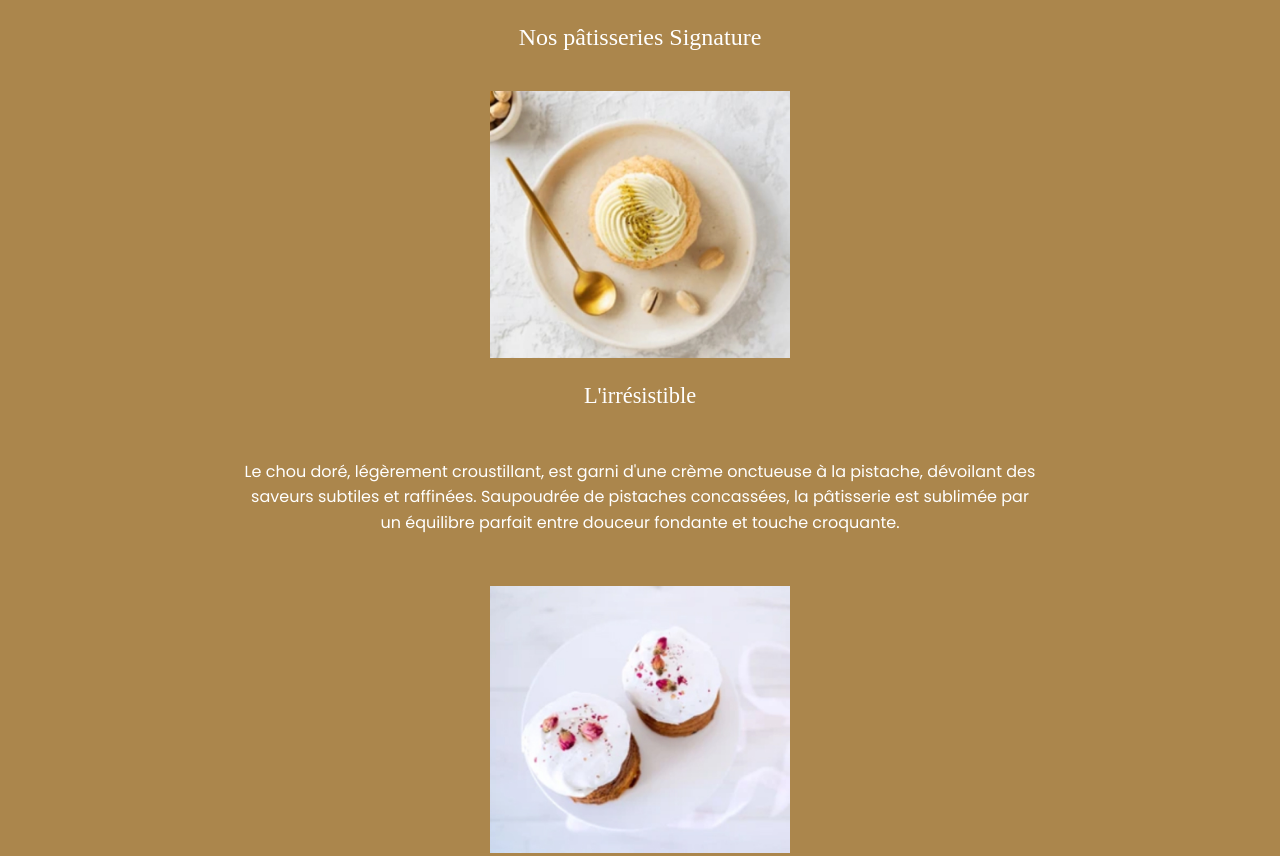
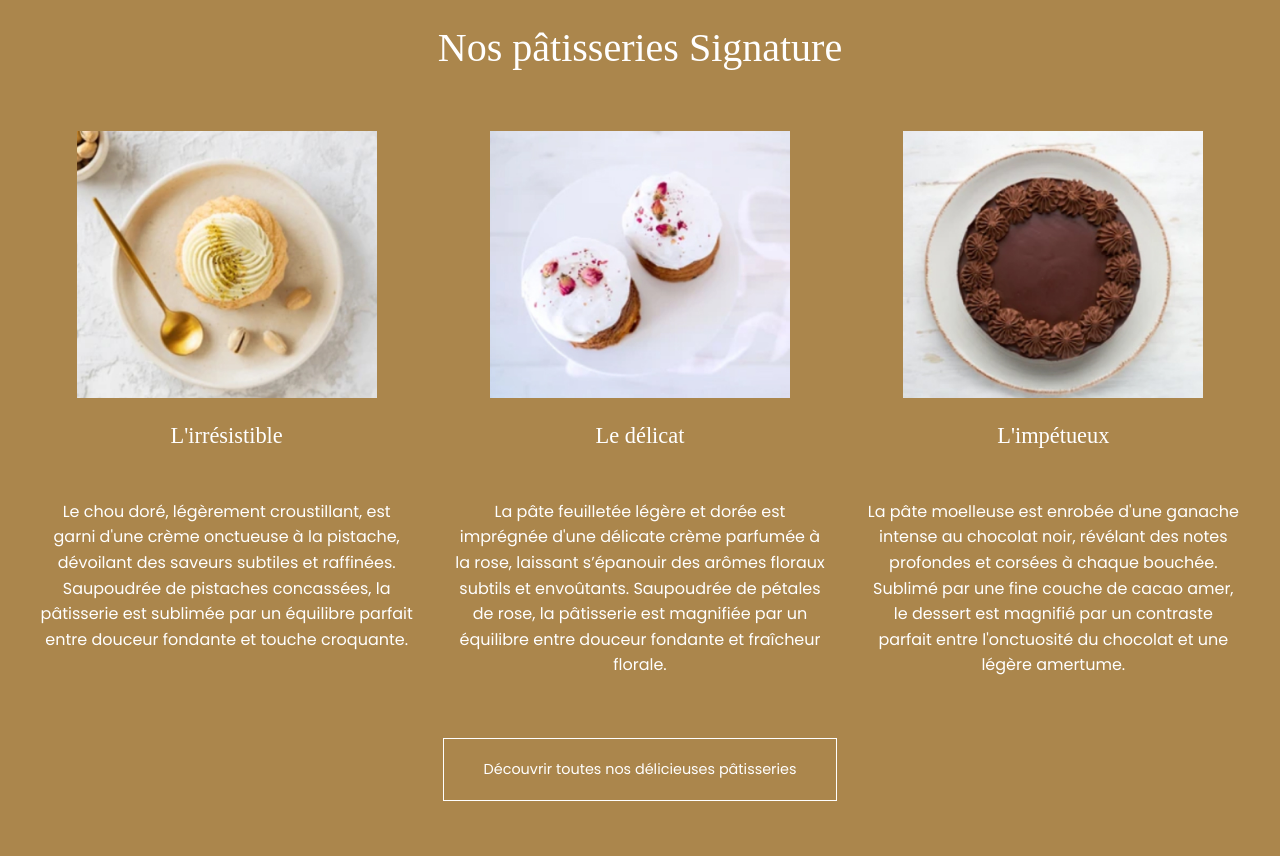
Before and after one commit to JustineSerra/evaluation-patachou, a website: page index.html in a window 1280 px wide. Shown: the part 880-1736 px from the top of the page. Drawn offline with Linux system fonts and the light colour scheme; a web font is replaced by a local one.

Commit message:
en cours

```diff
--- a/index.html
+++ b/index.html
@@ -43,6 +43,7 @@
 
 <section class="signature">
 	<h1>Nos pâtisseries Signature</h1>
+	<div class="container-gateaux">
 		<div class="irresistible">
 			<img src="images/irresistible.jpg" alt="pâtisserie L'irrésistible">
 			<h2>L'irrésistible</h2>
@@ -62,8 +63,9 @@
 			<h2>L'impétueux</h2>
 			<p>La pâte moelleuse est enrobée d'une ganache intense au chocolat noir, révélant des notes profondes et corsées à chaque bouchée. Sublimé par une fine couche de cacao amer, le dessert est magnifié par un contraste parfait entre l'onctuosité du chocolat et une légère amertume.
 			</p>
-			<button>Découvrir toutes nos délicieuses pâtisseries</button>
 		</div>
+	</div>
+		<button>Découvrir toutes nos délicieuses pâtisseries</button>
 </section>
 
 <section class="histoire">
--- a/scss/sections/_signature.scss
+++ b/scss/sections/_signature.scss
@@ -12,19 +12,45 @@
         font-size:1.5rem;
         font-weight:500;
         margin-bottom:40px;
+
+        @include desktop {
+            font-size:2.5rem;
+            margin-bottom:60px;
+        }
+    }
+
+    .container-gateaux {
+        display:flex;
+        flex-direction:column;
+        align-items:center;
+
+        @include desktop {
+            flex-direction:row;
+            justify-content: center;
+            gap:40px;
+            max-width: 1200px;
+            margin:0 auto;
+            align-items:flex-start;
+        }
     }
 
     .irresistible, .delicat, .impetueux {
         display:flex;
         flex-direction:column;
         align-items:center;
-        margin-bottom:50px;
+        margin-bottom:30px;
+
+        @include desktop {
+            flex:1;
+            margin-bottom:0;
+        }
 
 
         img {
             width: 100%;
             max-width:300px;
             margin-bottom:25px; /*espace entre l'image et le sous-titre*/
+            object-fit:cover;
         }
 
         h2 {
@@ -49,7 +75,7 @@
             }
 
             @include desktop {
-                max-width:800px;
+                max-width:100%;
             }
         }
     }
@@ -63,8 +89,14 @@
         width:auto;
         max-width:95%;
         white-space:nowrap;
-        display:inline-block;
         margin-top:50px;
+        display:inline-block; /*reste au centre sur toutes les résolutions*/
+
+        @include desktop {
+            margin-top:60px;
+            font-size:0.9rem;
+            padding:20px 40px;
+        }
 
 
         &:hover {
```
Also changed, not shown: style.css, 1 other file.
